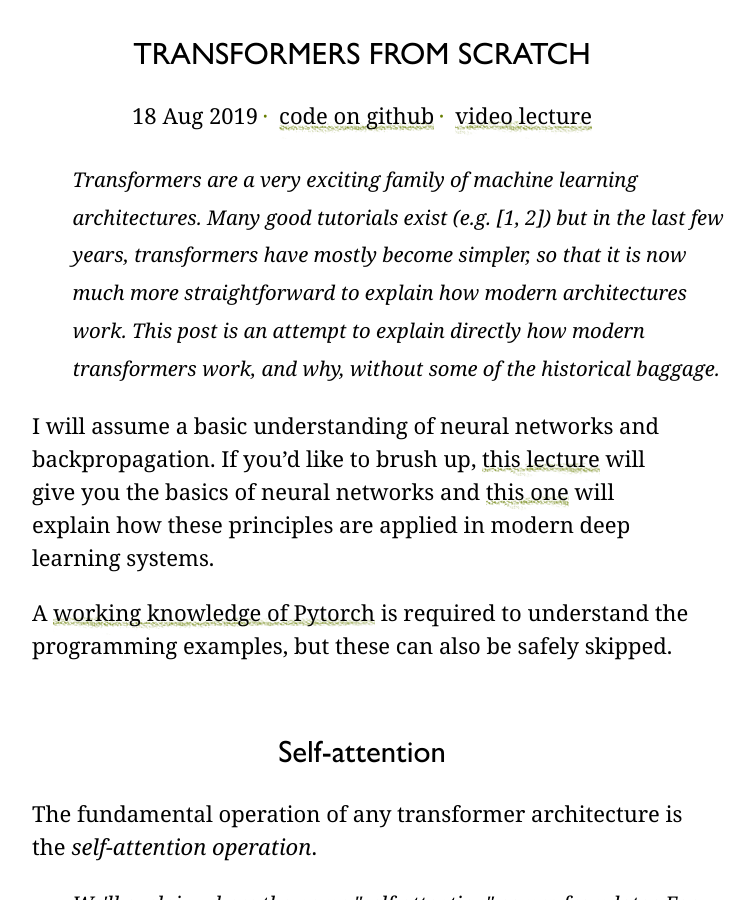
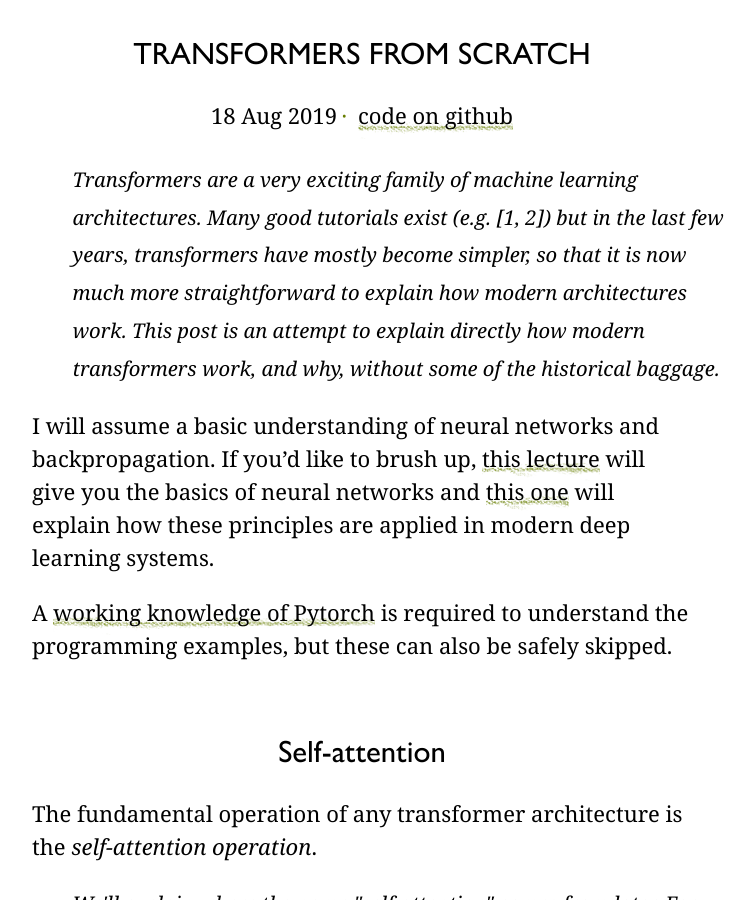
Before and after one commit to pbloem/peterbloem.nl, a Jekyll site: the page built from blog/transformers.md, in a window 1280 px wide and 900 px high. Shown: the whole window, without its empty margins (278-1032 px from the left). Built offline with Jekyll 4.4.1, drawn with Linux system fonts in a browser that asks for light colours; nearby versions of some CDN libraries; some web fonts are replaced; our own code applies the rules of GitHub Pages for plain Markdown files; formulas are drawn with MathJax 3.

Commit message:
Revert "add video lecture"
This reverts commit 4e4a8942d0a158cae5a3eebb5fe7532cd77aeb77.

```diff
--- a/blog/transformers.md
+++ b/blog/transformers.md
@@ -13,8 +13,6 @@ code: true
 <ul class="links">
 	<li>18 Aug 2019</li>
 	<li><a class="code" href="https://github.com/pbloem/former">code on github</a></li>
-	<li><a class="code" href="https://www.youtube.com/playlist?list=PLIXJ-Sacf8u60G1TwcznBmK6rEL3gmZmV">video lecture</a></li>
-
 </ul>
 
 <aside>
```
